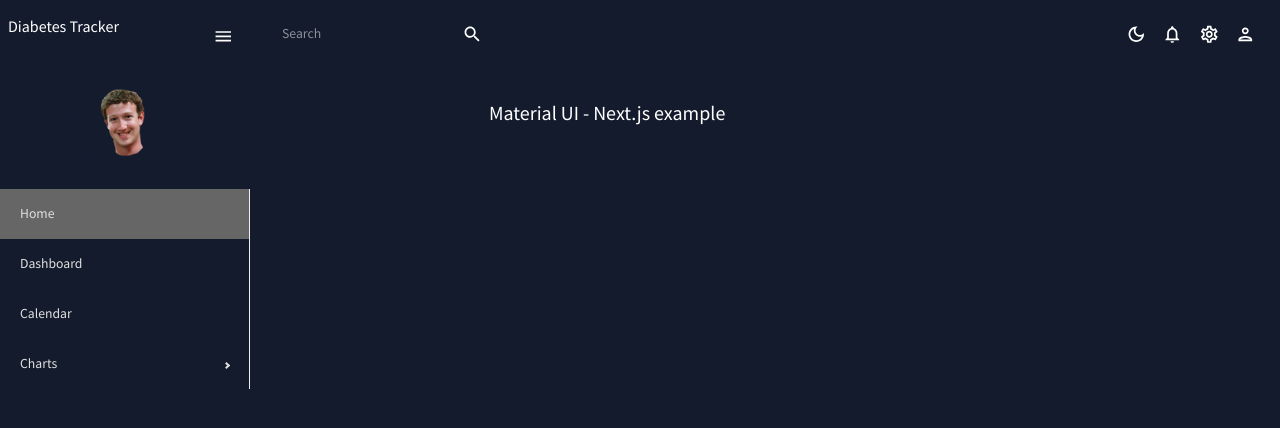
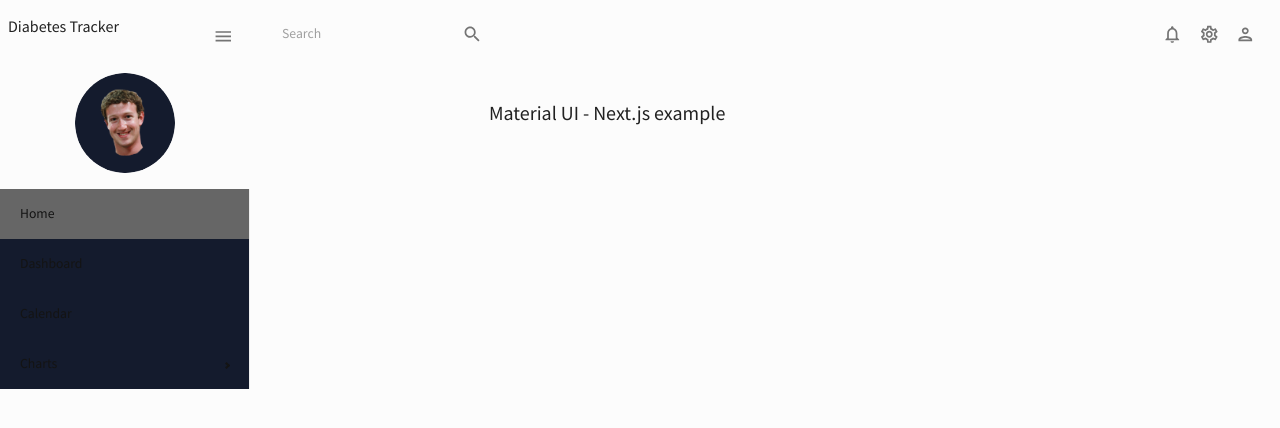
Before and after one commit to anbe6083/diabetes-tracker, a Next.js app: page / in a window 1280 px wide. Shown: the top 428 px of the page. Built offline with nearby package versions, Linux system fonts and the light colour scheme.

Commit message:
Disable dark/light mode toggle and default to light mode

```diff
--- a/src/components/topbar/topbar.tsx
+++ b/src/components/topbar/topbar.tsx
@@ -31,13 +31,13 @@ const Topbar = () => {
 
       {/* ICONS */}
       <Box display="flex">
-        <IconButton onClick={() => colorMode.toggleColorMode()}>
+        {/* <IconButton onClick={() => colorMode.toggleColorMode()}>
           {theme.palette.mode === "dark" ? (
             <DarkModeOutlinedIcon />
           ) : (
             <LightModeOutlinedIcon />
           )}
-        </IconButton>
+        </IconButton> */}
         <IconButton>
           <NotificationsOutlinedIcon />
         </IconButton>
--- a/src/styles/theme.js
+++ b/src/styles/theme.js
@@ -198,7 +198,7 @@ export const ColorModeContext = createContext({
 });
 
 export const useMode = () => {
-  const [mode, setMode] = useState("dark");
+  const [mode, setMode] = useState("light");
 
   const colorMode = useMemo(
     () => ({
```
